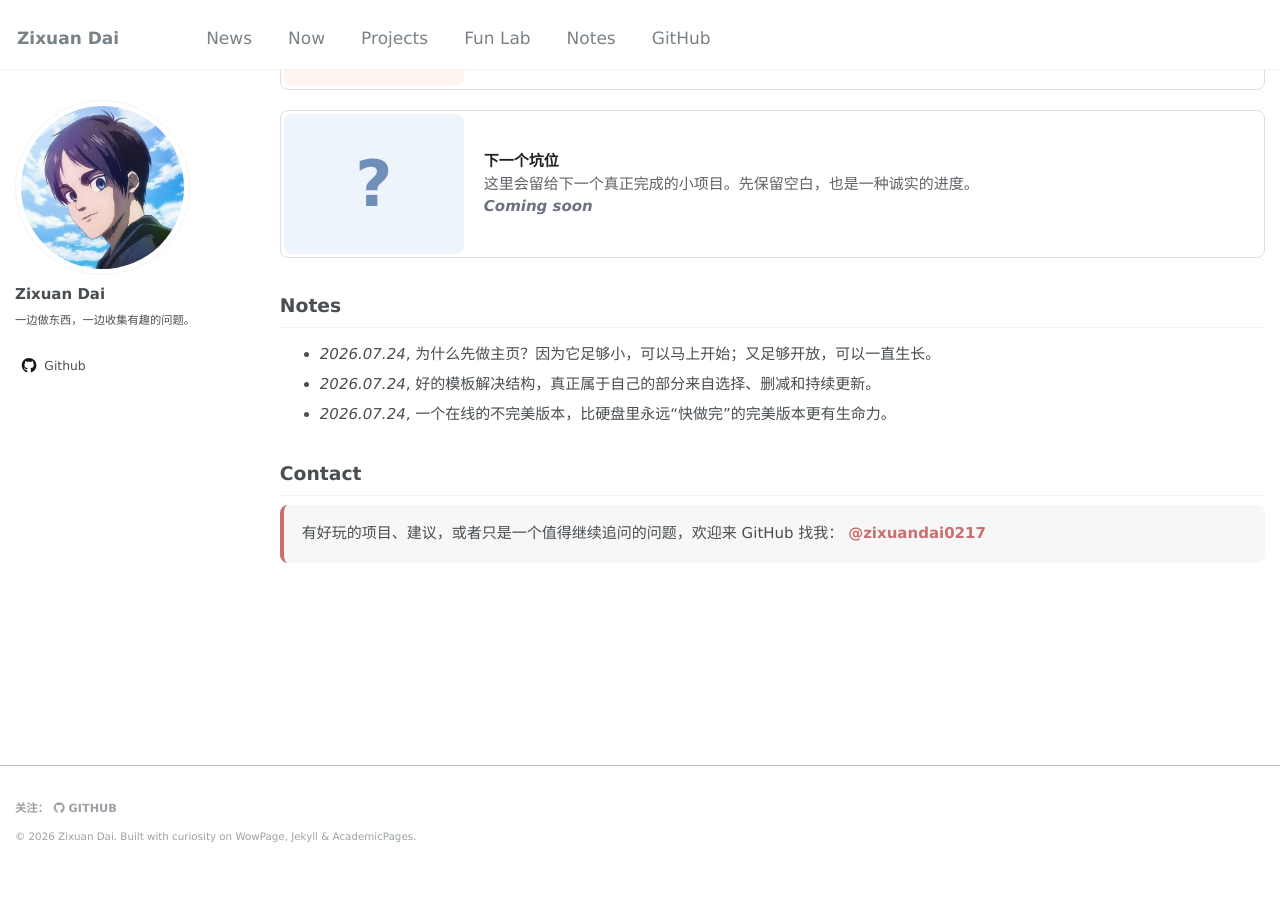
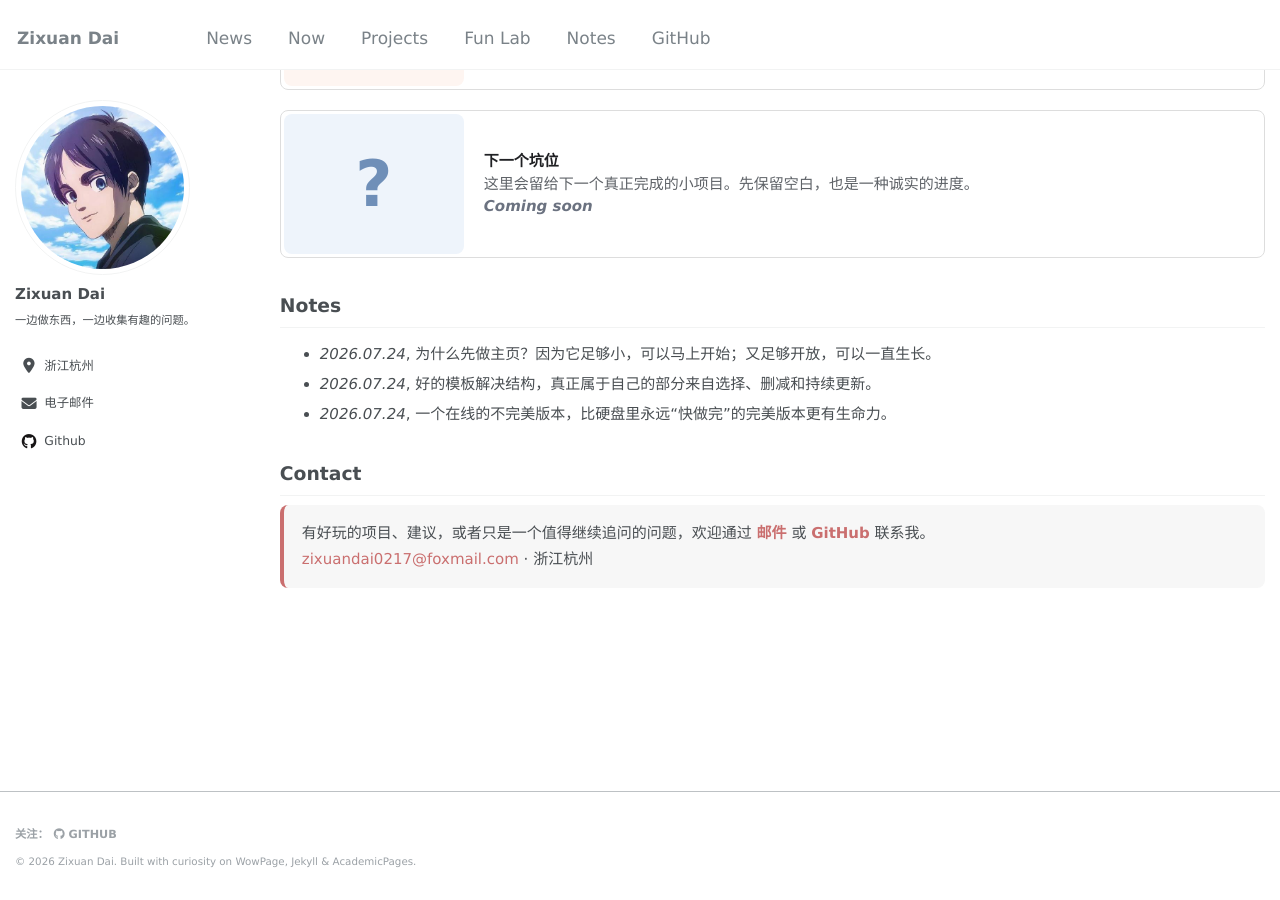
Before and after one commit to zixuandai0217/zixuandai0217.github.io, a Jekyll site: the page built from _pages/about.md, in a window 1280 px wide and 900 px high, scrolled down 1318 px. Built offline with Jekyll 4.4.1, drawn with Linux system fonts in a browser that asks for light colours; some web fonts are replaced; before the commit the page ends 2192 px from its top, so only the background shows below that; some of the changed text lies outside the part shown.

Commit message:
Add location and contact email

```diff
--- a/_config.yml
+++ b/_config.yml
@@ -12,10 +12,10 @@ author:
   name             : "Zixuan Dai"
   pronouns         :
   bio              : "一边做东西，一边收集有趣的问题。"
-  location         :
+  location         : "浙江杭州"
   employer         :
   uri              :
-  email            :
+  email            : "zixuandai0217@foxmail.com"
 
   arxiv            :
   googlescholar    :
--- a/_pages/about.md
+++ b/_pages/about.md
@@ -10,7 +10,7 @@ redirect_from:
 
 <h1 class="main-heading" id="top">Hi there <img src="images/Hi.gif" width="40px" alt="挥手"> Welcome to my Homepage!</h1>
 
-<p class="intro-copy">你好，我是子轩。这里是我的个人主页，也是一个用来记录学习、项目和奇怪想法的小空间。</p>
+<p class="intro-copy">你好，我是子轩，现居浙江杭州。这里是我的个人主页，也是一个用来记录学习、项目和奇怪想法的小空间。</p>
 
 <p class="intro-copy">我对 AI、代码和表达复杂想法的方式保持好奇。主页会慢慢更新，不追求一次写完。</p>
 
@@ -122,8 +122,10 @@ Contact
 --------
 
 <div class="contact-box">
-  有好玩的项目、建议，或者只是一个值得继续追问的问题，欢迎来 GitHub 找我：
-  <a href="https://github.com/zixuandai0217"><strong>@zixuandai0217</strong></a>
+  有好玩的项目、建议，或者只是一个值得继续追问的问题，欢迎通过
+  <a href="mailto:zixuandai0217@foxmail.com"><strong>邮件</strong></a>
+  或 <a href="https://github.com/zixuandai0217"><strong>GitHub</strong></a> 联系我。<br>
+  <a href="mailto:zixuandai0217@foxmail.com">zixuandai0217@foxmail.com</a> · 浙江杭州
 </div>
 
 <script src="{{ '/assets/js/home.js' | relative_url }}"></script>
```
